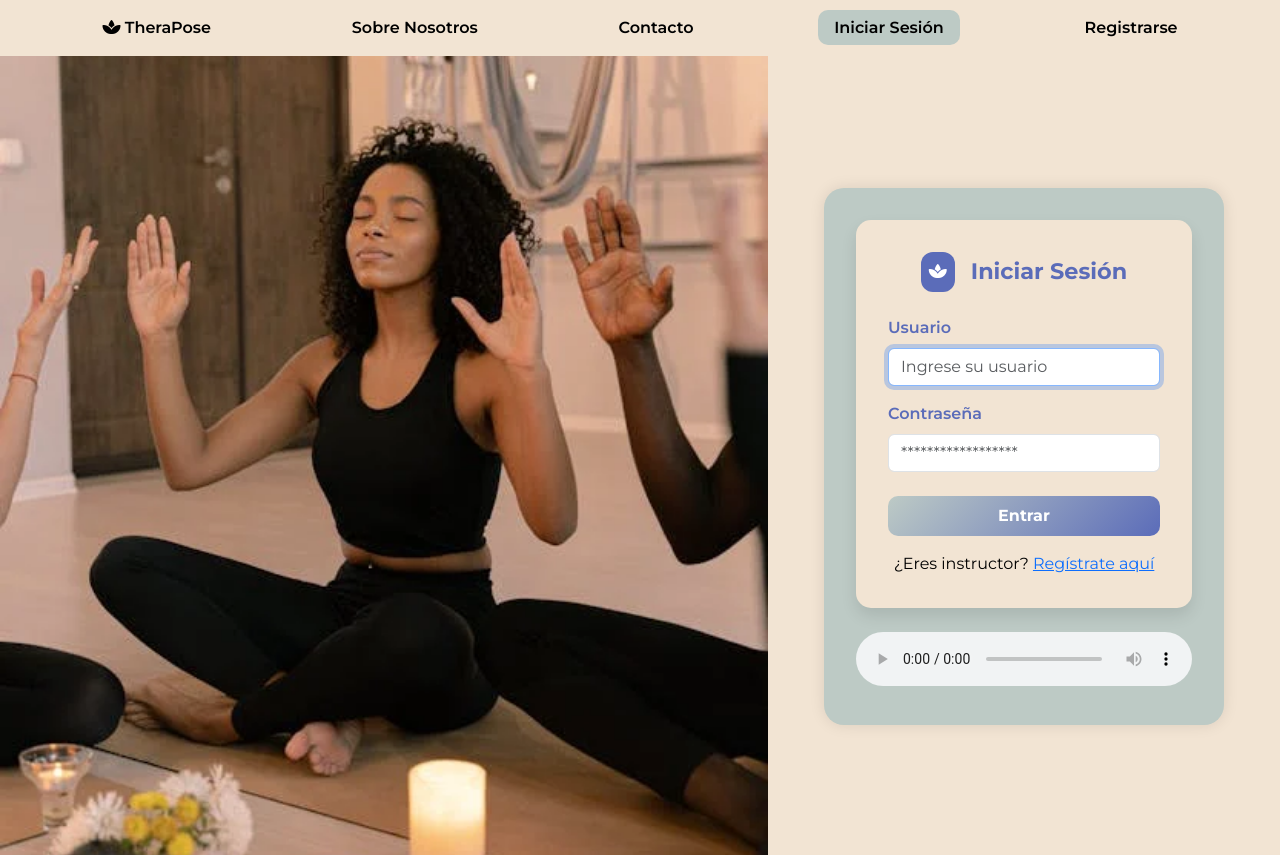
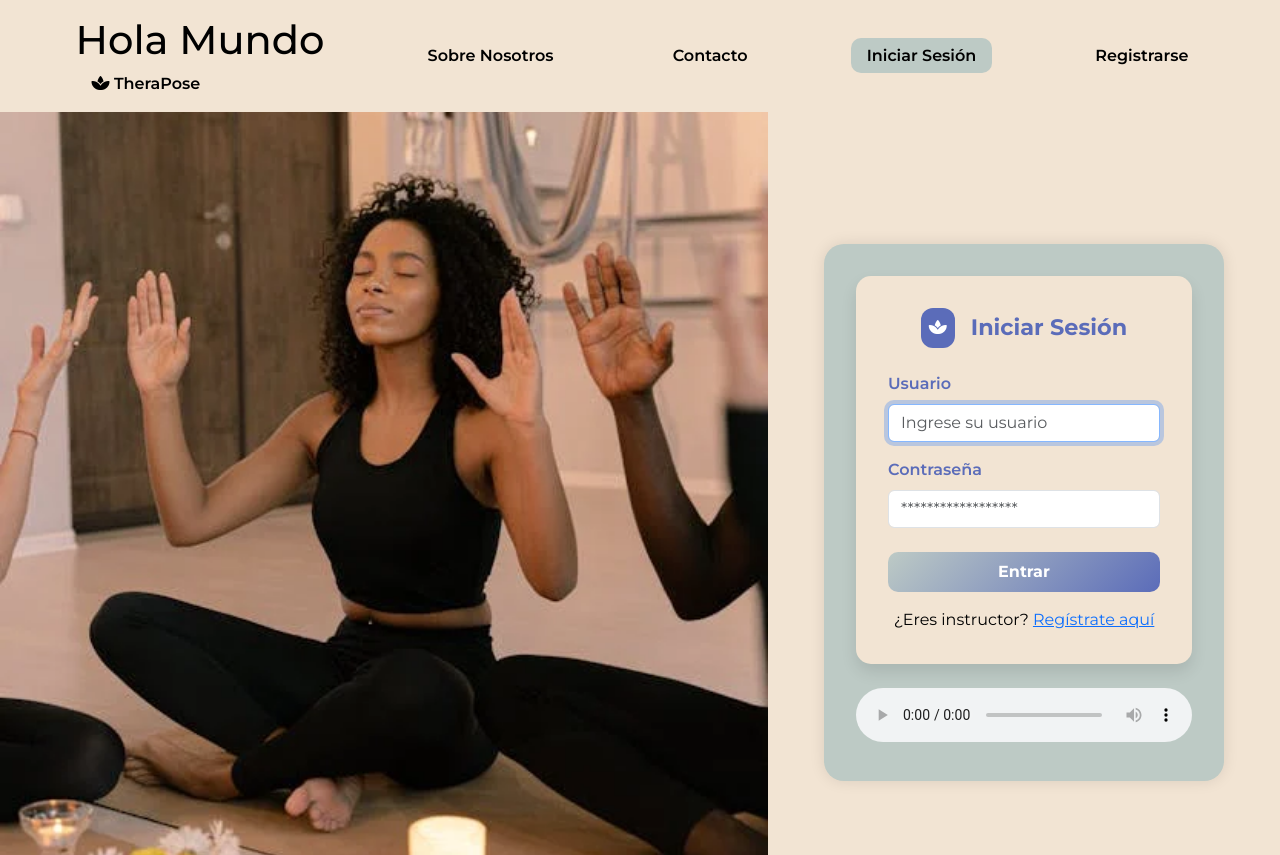
Before and after one commit to juansuarezb/TheraPose_v2.0, a FastAPI app: page / in a window 1280 px wide. Shown: the top 855 px of the page. Run offline with FastAPI, Linux system fonts and the light colour scheme.

Commit message:
Update index.html

```diff
--- a/proyecto/templates/index.html
+++ b/proyecto/templates/index.html
@@ -24,6 +24,7 @@
         <nav>
           <ul>
             <li>
+                      <h1>Hola Mundo</h1>
               <a href="/"><i class="fas fa-spa"></i> TheraPose</a>
             </li>
             <li>
```
